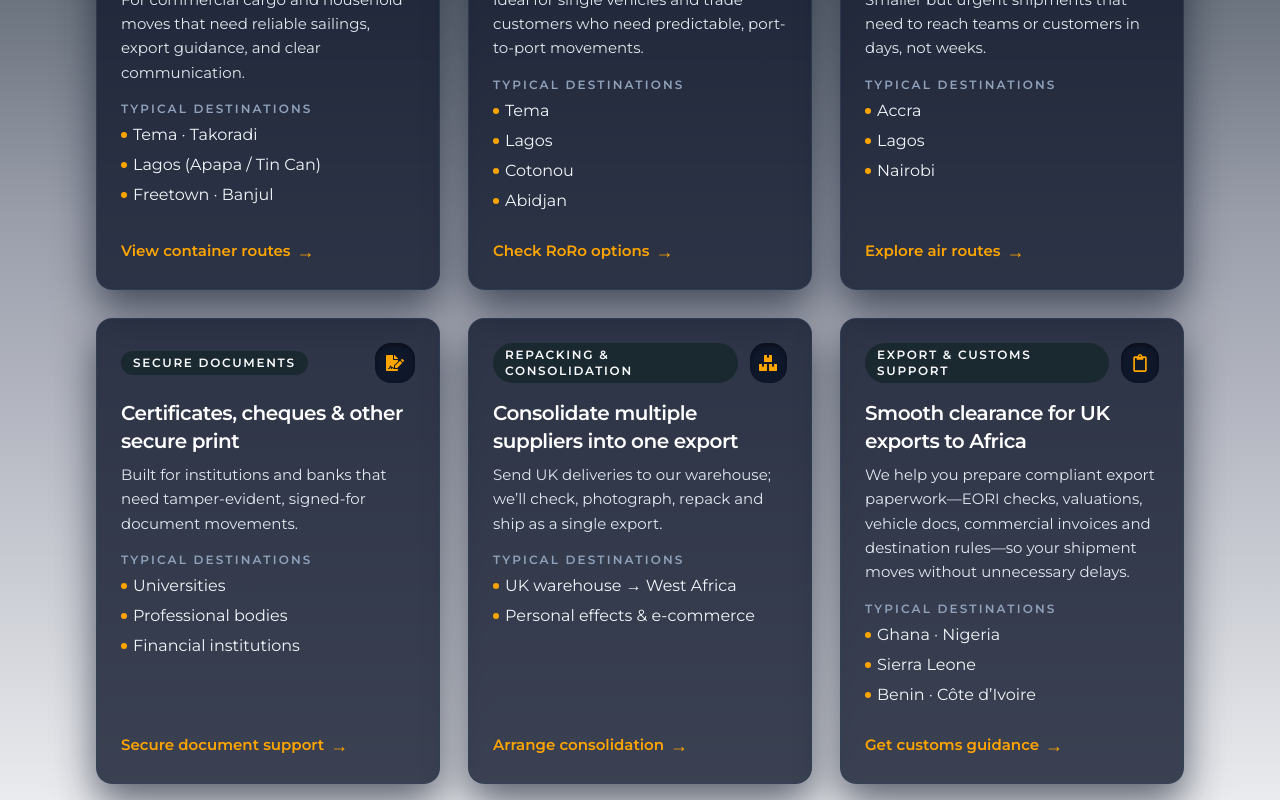
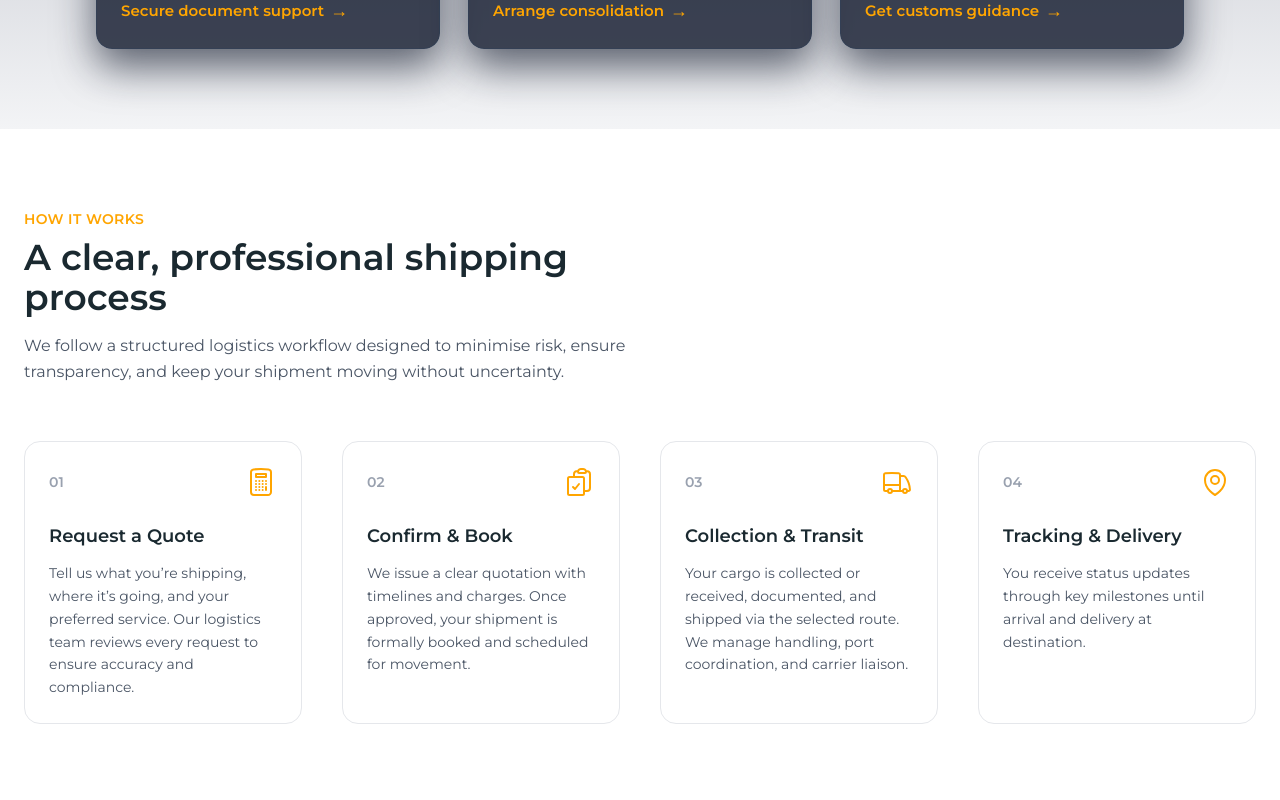
Before and after one commit to boatesj/ELX-Project, a React (Vite) app in the folder Frontend/: page / in a window 1280 px wide. Shown: the part 2660-3460 px from the top of the page. Built offline with nearby package versions, Linux system fonts and the light colour scheme; no server answers.

Commit message:
Frontend: corporate homepage flow + How It Works section

```diff
--- /dev/null
+++ b/Frontend/src/components/HowItWorks.jsx
@@ -0,0 +1,86 @@
+import { HiOutlineClipboardDocumentCheck } from "react-icons/hi2";
+import { HiOutlineCalculator } from "react-icons/hi2";
+import { HiOutlineTruck } from "react-icons/hi2";
+import { HiOutlineMapPin } from "react-icons/hi2";
+
+const STEPS = [
+  {
+    step: "01",
+    title: "Request a Quote",
+    description:
+      "Tell us what you’re shipping, where it’s going, and your preferred service. Our logistics team reviews every request to ensure accuracy and compliance.",
+    icon: HiOutlineCalculator,
+  },
+  {
+    step: "02",
+    title: "Confirm & Book",
+    description:
+      "We issue a clear quotation with timelines and charges. Once approved, your shipment is formally booked and scheduled for movement.",
+    icon: HiOutlineClipboardDocumentCheck,
+  },
+  {
+    step: "03",
+    title: "Collection & Transit",
+    description:
+      "Your cargo is collected or received, documented, and shipped via the selected route. We manage handling, port coordination, and carrier liaison.",
+    icon: HiOutlineTruck,
+  },
+  {
+    step: "04",
+    title: "Tracking & Delivery",
+    description:
+      "You receive status updates through key milestones until arrival and delivery at destination.",
+    icon: HiOutlineMapPin,
+  },
+];
+
+export default function HowItWorks() {
+  return (
+    <section className="bg-white py-20">
+      <div className="max-w-7xl mx-auto px-6">
+        {/* Header */}
+        <div className="max-w-2xl mb-14">
+          <p className="text-sm font-semibold tracking-wide text-[#FFA500] uppercase mb-2">
+            How it works
+          </p>
+          <h2 className="text-3xl md:text-4xl font-bold text-[#1A2930] mb-4">
+            A clear, professional shipping process
+          </h2>
+          <p className="text-gray-600 text-base leading-relaxed">
+            We follow a structured logistics workflow designed to minimise risk,
+            ensure transparency, and keep your shipment moving without
+            uncertainty.
+          </p>
+        </div>
+
+        {/* Steps */}
+        <div className="grid grid-cols-1 md:grid-cols-2 lg:grid-cols-4 gap-10">
+          {STEPS.map((item) => {
+            const Icon = item.icon;
+            return (
+              <div
+                key={item.step}
+                className="border border-gray-200 rounded-2xl p-6 hover:shadow-md transition-shadow duration-300"
+              >
+                <div className="flex items-center justify-between mb-6">
+                  <span className="text-sm font-semibold text-gray-400">
+                    {item.step}
+                  </span>
+                  <Icon className="w-8 h-8 text-[#FFA500]" />
+                </div>
+
+                <h3 className="text-lg font-semibold text-[#1A2930] mb-3">
+                  {item.title}
+                </h3>
+
+                <p className="text-sm text-gray-600 leading-relaxed">
+                  {item.description}
+                </p>
+              </div>
+            );
+          })}
+        </div>
+      </div>
+    </section>
+  );
+}
--- a/Frontend/src/pages/Home.jsx
+++ b/Frontend/src/pages/Home.jsx
@@ -5,6 +5,7 @@ import KeyDestinations from "../components/KeyDestinations";
 import TrustStories from "../components/TrustStories";
 import ServiceOverview from "../components/ServiceOverview";
 import SocialProofBoard from "../components/SocialProofBoard";
+import HowItWorks from "../components/HowItWorks";
 
 const OFFSET_CLASSES =
   "scroll-mt-[120px] md:scroll-mt-[150px] lg:scroll-mt-[160px]";
@@ -23,18 +24,25 @@ const Home = () => {
       </section>
 
       {/* Why Us anchor target for /#whyus */}
+      {/* (Now used for destinations — keeping the ID to avoid breaking existing hash links) */}
       <section id="whyus" className={OFFSET_CLASSES}>
-        <BusinessAccountSection />
+        <KeyDestinations />
       </section>
 
       {/* Repackaging anchor target for /#repackaging */}
+      {/* (Now used for How It Works — keeping the ID to avoid breaking existing hash links) */}
       <section id="repackaging" className={OFFSET_CLASSES}>
-        <KeyDestinations />
+        <HowItWorks />
       </section>
 
       {/* Booking anchor target for /#booking */}
       <section id="booking" className={OFFSET_CLASSES}>
         <QuoteSection />
+      </section>
+
+      {/* Business Account Section (placed after quote for a more corporate upgrade path) */}
+      <section className={OFFSET_CLASSES}>
+        <BusinessAccountSection />
       </section>
 
       {/* Testimonials / Client Stories anchor target for /#testimonials */}
```
